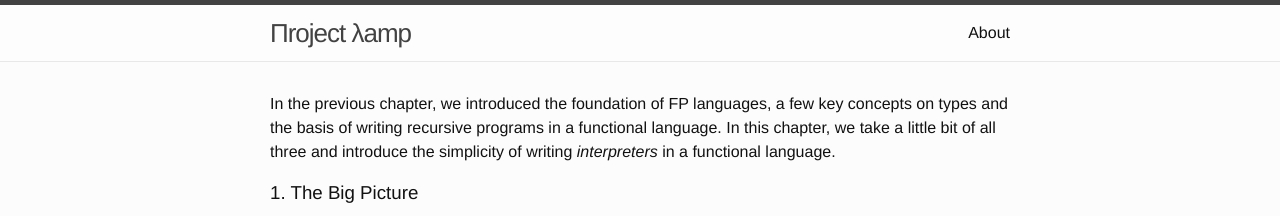
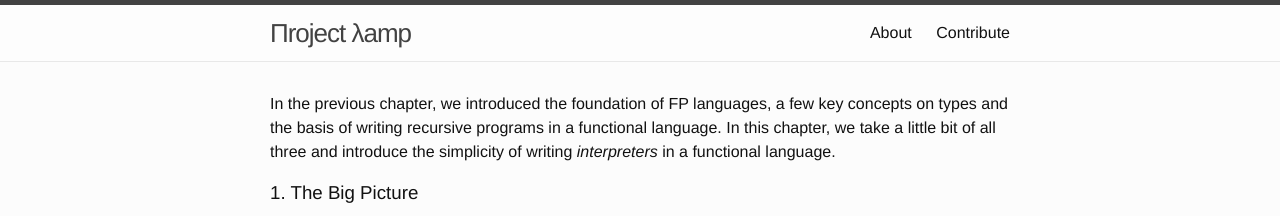
Before and after one commit to lazywithclass/project-lamp, a Jekyll site: the page built from website/book/chapter2.markdown, in a window 1280 px wide. Shown: the top 216 px of the page. Built offline with Jekyll 4.4.1, drawn with Linux system fonts in a browser that asks for light colours.

Commit message:
added link to contribute page

```diff
--- a/website/_layouts/default.html
+++ b/website/_layouts/default.html
@@ -11,6 +11,7 @@
       <div class="trigger">
 	<!-- <a class="page-link" href="/table-of-contents/">Contents</a> -->
         <a class="page-link" href="/about/">About</a>
+	<a class="page-link" href="/contribute/">Contribute</a>
       </div>
     </nav>
 
```
